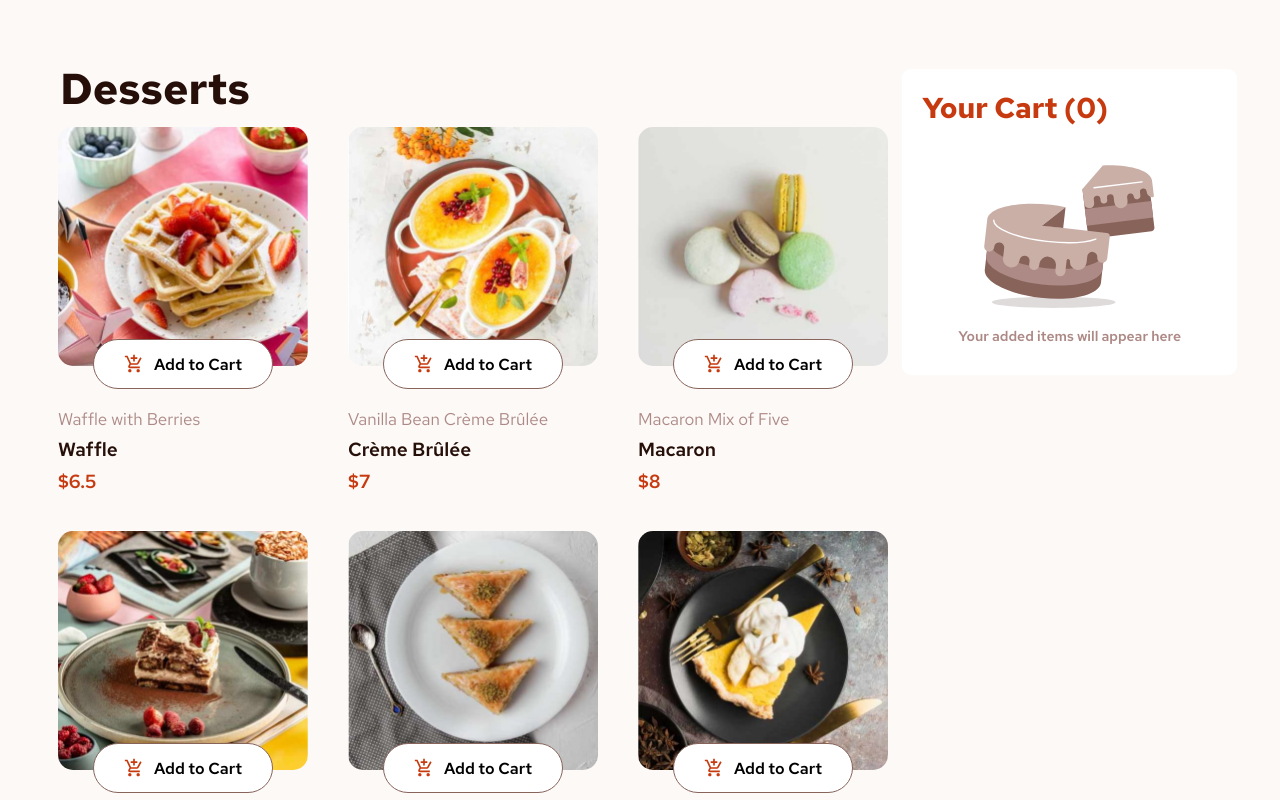
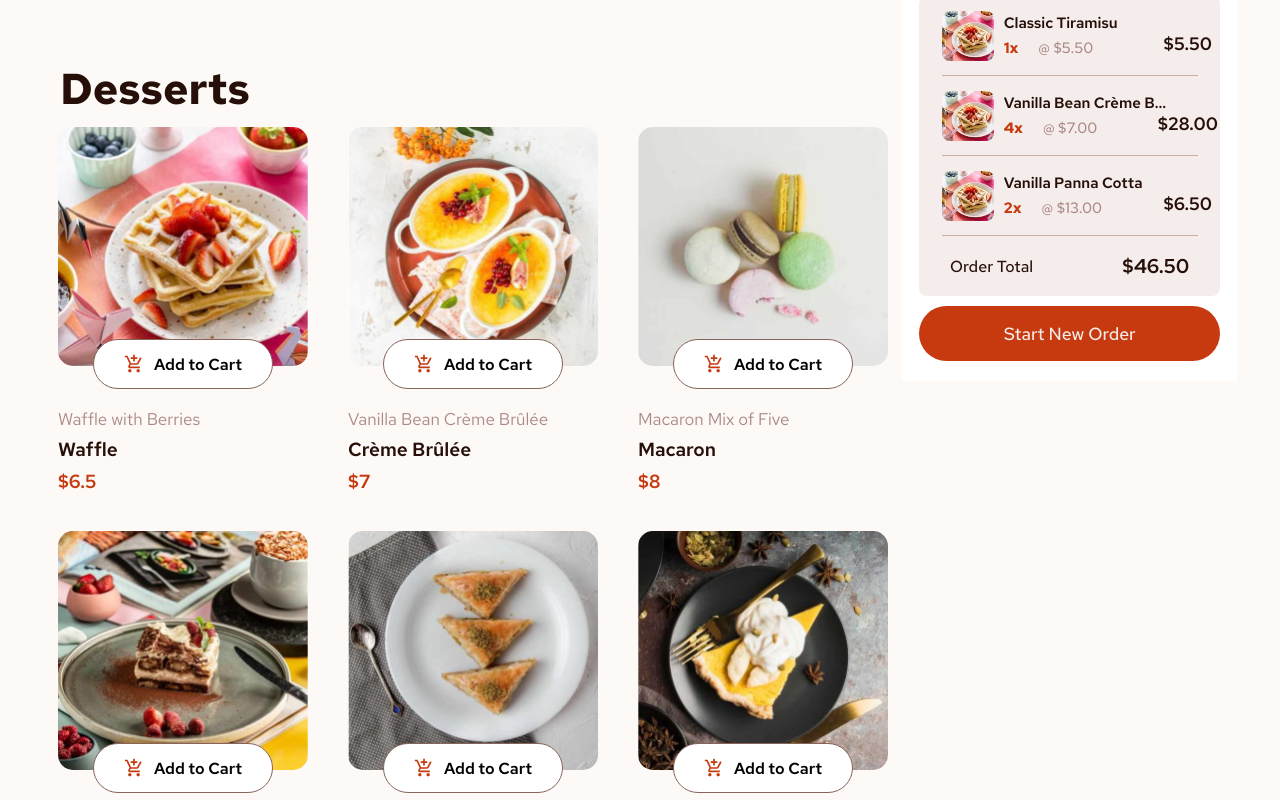
Before and after one commit to zzmarques/product-list, a React (Vite) app: page / in a window 1280 px wide. Shown: the top 800 px of the page. Built offline with nearby package versions, Linux system fonts and the light colour scheme.

Commit message:
criando novo componente

```diff
--- a/src/components/Cart/index.jsx
+++ b/src/components/Cart/index.jsx
@@ -4,6 +4,7 @@
 import imgAddCart from '../../../public/assets/images/illustration-empty-cart.svg'
 import { useContext, useState } from "react";
 import { DadosContext } from "../../context/DadosContext";
+import ConfirmOrder from "../ConfirmOrder";
 
 const Cart = () => {
     const { dados } = useContext(DadosContext);
@@ -123,6 +124,8 @@
                         </figure>
                     )
             }
+
+            <ConfirmOrder/>
         </div>
     );
 }
--- /dev/null
+++ b/src/components/ConfirmOrder/index.jsx
@@ -0,0 +1,94 @@
+import { GoCheckCircle } from "react-icons/go";
+import data from '../../data/data.json'
+import '../../sass/components/ConfirmOrder.scss';
+
+
+const ConfirmOrder = () => {
+
+    return (
+        <div className="confirm-order">
+
+            <div className="container-title">
+                <GoCheckCircle className="check"/>
+                <h1>Order Confirmed</h1>
+                <p>We hope you enjoy your food!</p>
+            </div>
+
+            <div className="card-order">
+
+                <div className="container-orders">
+
+                    <div className="container-order">
+                        <figure className="order-photo">
+                            <img src={data[0].image.thumbnail} alt="" />
+                        </figure>
+                        <div className="infos-order">
+                            <span className="order-name">Classic Tiramisu</span>
+
+                            <div className="price-x-qtde">
+                                <span className="qtde-order">1x</span>
+                                <span className="price-order">@ $5.50</span>
+                            </div>
+                        </div>
+                        <div className="order-pirce-total">
+                            <span>$5.50</span>
+                        </div>
+                    </div>
+
+                </div>
+
+                <div className="container-orders">
+
+                    <div className="container-order">
+                        <figure className="order-photo">
+                            <img src={data[0].image.thumbnail} alt="" />
+                        </figure>
+                        <div className="infos-order">
+                            <span className="order-name">Vanilla Bean Crème Brûlée</span>
+                            <div className="price-x-qtde">
+                                <span className="qtde-order">4x</span>
+                                <span className="price-order">@ $7.00</span>
+                            </div>
+                        </div>
+                        <div className="order-pirce-total">
+                            <span>$28.00</span>
+                        </div>
+                    </div>
+
+                </div>
+
+                <div className="container-orders">
+
+                    <div className="container-order">
+                        <figure className="order-photo">
+                            <img src={data[0].image.thumbnail} alt="" />
+                        </figure>
+                        <div className="infos-order">
+                            <span className="order-name">Vanilla Panna Cotta</span>
+                            <div className="price-x-qtde">
+                                <span className="qtde-order">2x</span>
+                                <span className="price-order">@ $13.00</span>
+                            </div>
+                        </div>
+                        <div className="order-pirce-total">
+                            <span>$6.50</span>
+                        </div>
+                    </div>
+
+                </div>
+
+                <div className="container-price-final">
+                        <span className="txt-order">Order Total</span>
+                        <span className="price-total-orders">$46.50</span>
+                </div>
+
+            </div>
+
+            <button className="btn-new-Order">
+                    Start New Order
+            </button>
+        </div>
+    )
+}
+
+export default ConfirmOrder
--- a/src/sass/buttons.scss
+++ b/src/sass/buttons.scss
@@ -9,3 +9,11 @@
     border: 0;
     margin-block: 25px;
 }
+
+.btn-new-Order {
+    @extend .btn-confirm;
+    width: 90%;
+    height: 55px;
+    font-weight: 500;
+    margin: 0;
+}
--- /dev/null
+++ b/src/sass/components/ConfirmOrder.scss
@@ -0,0 +1,147 @@
+@import '../variables.scss';
+@import '../mixins.scss';
+
+.confirm-order {
+    display: flex;
+    flex-direction: column;
+    align-items: center;
+    gap: 10px;
+    width: 100%;
+    height: auto;
+    position: absolute;
+    bottom: -6px;
+    left: 0;
+    z-index: 0;
+    background: #fff;
+    padding-block: 20px;
+
+    .container-title {
+        width: 90%;
+
+        .check {
+            font-size: 3em;
+            color: $green;
+        }
+
+        h1 {
+            font-size: 2.5em;
+            color: $rose-900;
+            padding: 0;
+            margin-bottom: 1px;
+            max-width: 200px;
+            line-height: 37px;
+        }
+
+        p {
+            font-size: 17px;
+            color: $rose-400;
+            font-weight: 600;
+        }
+    }
+
+    .card-order {
+        display: flex;
+        align-items: center;
+        flex-direction: column;
+        width: 90%;
+        height: auto;
+        background: $rose-100;
+        border-radius: 8px;
+
+
+
+        .container-orders {
+            display: flex;
+            width: 85%;
+            height: 80px;
+            border-bottom: 1px solid $rose-300;
+
+            .container-order {
+                display: flex;
+                align-items: center;
+                width: 100%;
+
+                .order-photo {
+                    @include center;
+                    img {
+                        height: 50px;
+                        border-radius: 8px;
+                    }
+                }
+
+                .infos-order {
+                    display: flex;
+                    flex-direction: column;
+                    gap: 5px;
+                    width: 170px;
+                    margin-left: 10px;
+
+                    .order-name {
+                        display: block;
+                        max-width: 164px;
+                        white-space: nowrap;
+                        overflow: hidden;
+                        text-overflow: ellipsis;
+                        color: $rose-900;
+                        font-weight: 600;
+                        font-size: 15px;
+                    }
+                    .price-x-qtde {
+                        display: flex;
+                        align-items: center;
+                        gap: 20px;
+
+                        .qtde-order {
+                            color: $red;
+                            font-weight: bold;
+                            font-size: 15px;
+                        }
+
+                        .price-order {
+                            color: $rose-400;
+                            font-weight: 500;
+                            font-size: 15px;
+                        }
+
+                    }
+                }
+
+                .order-pirce-total {
+                    margin-left: 8px;
+                    @include center;
+                    height: 80px;
+                    width: 20px;
+
+                    span {
+                        padding-top: 15px;
+                        font-size: 18px;
+                        color: $rose-900;
+                        font-weight: 600;
+                    }
+                }
+
+            }
+        }
+    }
+
+    .container-price-final {
+        @include center;
+        justify-content: space-between;
+        width: 84%;
+        height: 60px;
+
+        .txt-order {
+
+            color: $rose-900;
+            font-weight: 500;
+            margin-left: 7px;
+        }
+
+        .price-total-orders {
+            font-size: 20px;
+            color: $rose-900;
+            font-weight: 600;
+            margin-right: 7px;
+        }
+    }
+}
```
